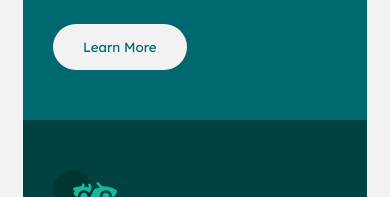
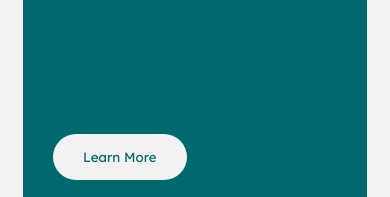
Before and after one commit to vikrantpawar007/FEM-04, a plain HTML site: page index.html in a window 390 px wide. Shown: the part 647-844 px from the top of the page. Drawn offline with Linux system fonts and the light colour scheme; a web font is replaced by a local one.

Commit message:
Refactor CSS styles for layout and responsiveness

```diff
--- a/style.css
+++ b/style.css
@@ -71,7 +71,7 @@ button{
 }
 
 .b1{color: hsl(31, 77%, 52%);}
-.b2{color: hsl(184, 100%, 22%);}
+.b2{color: hsl(184, 100%, 22%); margin-top:125px}
 .b3{color: hsl(179, 100%, 13%);}
 
 
@@ -122,4 +122,5 @@ button{
 }
 }
     .attribution { font-size: 11px; text-align: center; color: black; }
+
     .attribution a { color: hsl(228, 45%, 44%); }
```
